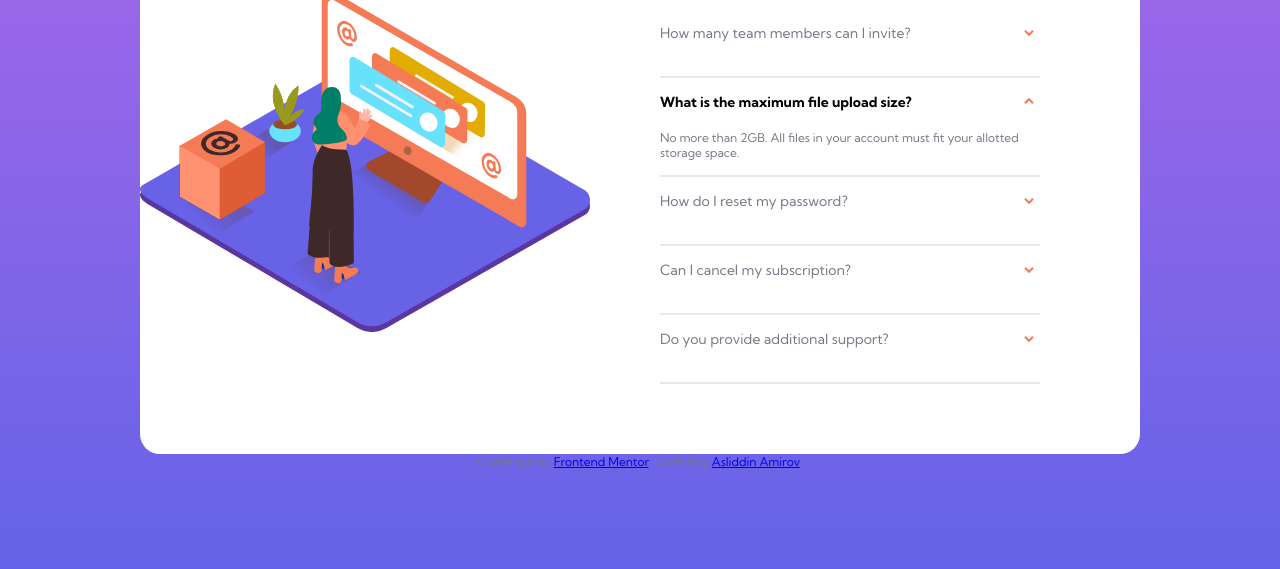
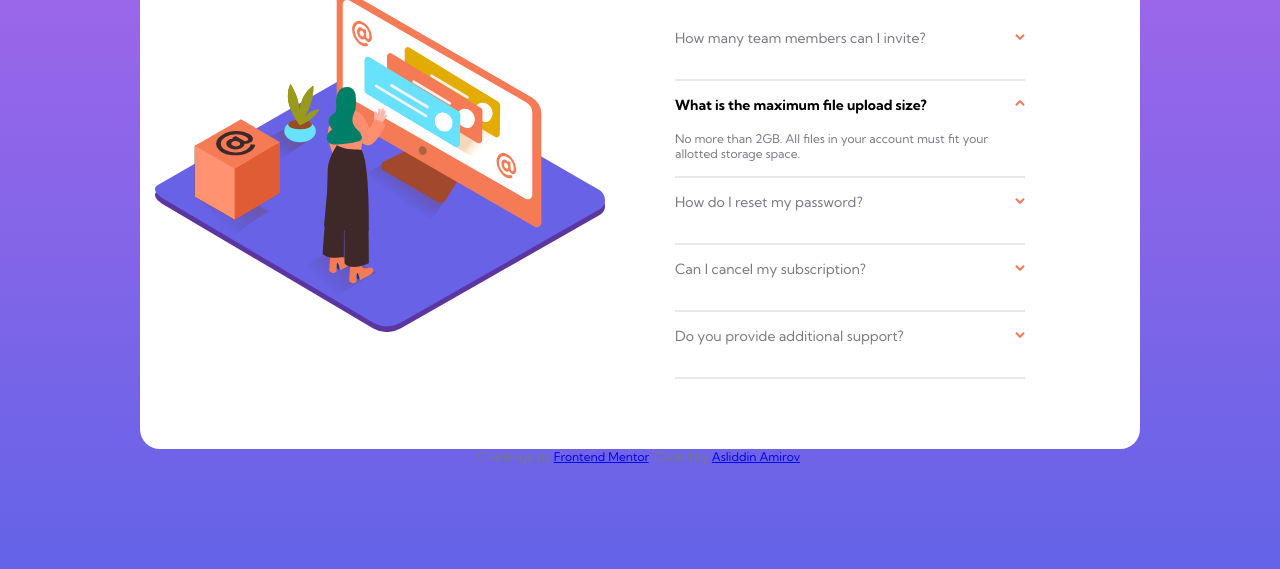
Before and after one commit to asliddinamir/project10-FM, a plain HTML site: page index.html in a window 1280 px wide. Shown: the part 231-800 px from the top of the page. Drawn offline with Linux system fonts and the light colour scheme.

Commit message:
done container part with css

```diff
--- a/style.css
+++ b/style.css
@@ -3,6 +3,7 @@
 * {
     box-sizing: border-box;
     margin: 0;
+    padding: 0;
 }
 
 body {
@@ -23,7 +24,6 @@ body {
     align-items: center;
     justify-content: center;
     min-height: 100vh;
-    padding: 20px;
 }
 
 .container {
@@ -56,6 +56,7 @@ body {
 
 .accordion_items {
     margin-right: 30px;
+    width: 350px;
 }
 
 .accordion_item {
```
